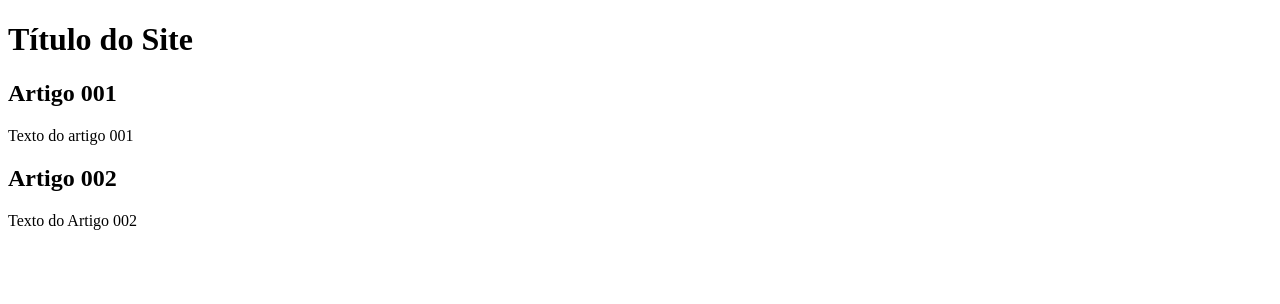
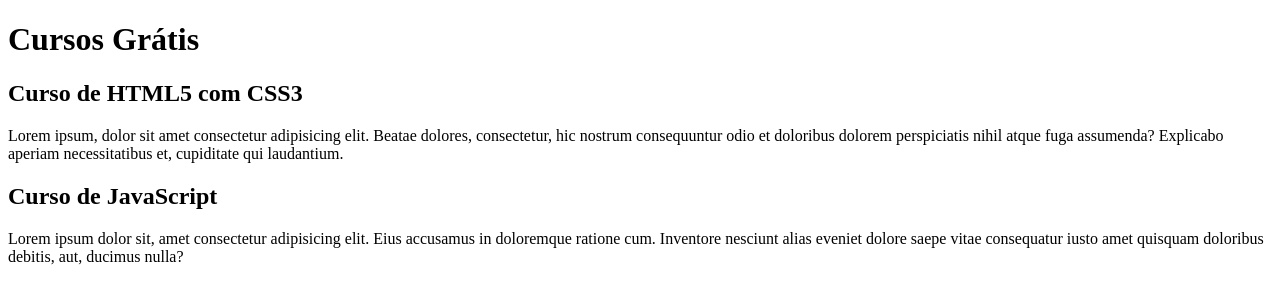
Before and after one commit to manzi94/projeto-site, a plain HTML site: page index.html in a window 1280 px wide. Drawn offline with Linux system fonts and the light colour scheme.

Commit message:
Comecei a escrever o conteúdo

```diff
--- a/index.html
+++ b/index.html
@@ -9,15 +9,15 @@
 <body>
     <main>
         <header>
-            <h1>Título do Site</h1>
+            <h1>Cursos Grátis</h1>
         </header>
         <article>
-            <h2>Artigo 001</h2>
-            <p>Texto do artigo 001</p>
+            <h2>Curso de HTML5 com CSS3</h2>
+            <p>Lorem ipsum, dolor sit amet consectetur adipisicing elit. Beatae dolores, consectetur, hic nostrum consequuntur odio et doloribus dolorem perspiciatis nihil atque fuga assumenda? Explicabo aperiam necessitatibus et, cupiditate qui laudantium.</p>
         </article>
         <article>
-            <h2>Artigo 002</h2>
-            <p>Texto do Artigo 002</p>
+            <h2>Curso de JavaScript</h2>
+            <p>Lorem ipsum dolor sit, amet consectetur adipisicing elit. Eius accusamus in doloremque ratione cum. Inventore nesciunt alias eveniet dolore saepe vitae consequatur iusto amet quisquam doloribus debitis, aut, ducimus nulla?</p>
         </article>
     </main>
 </body>
```
